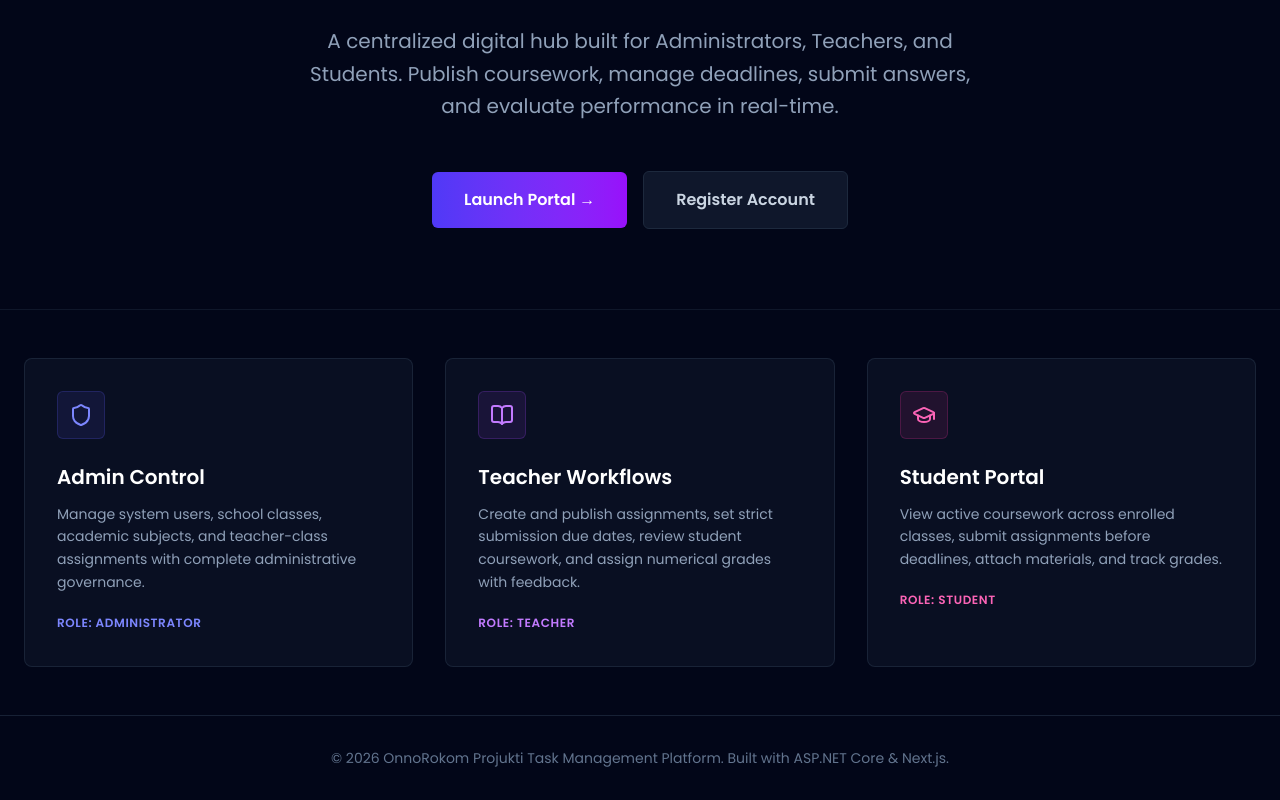
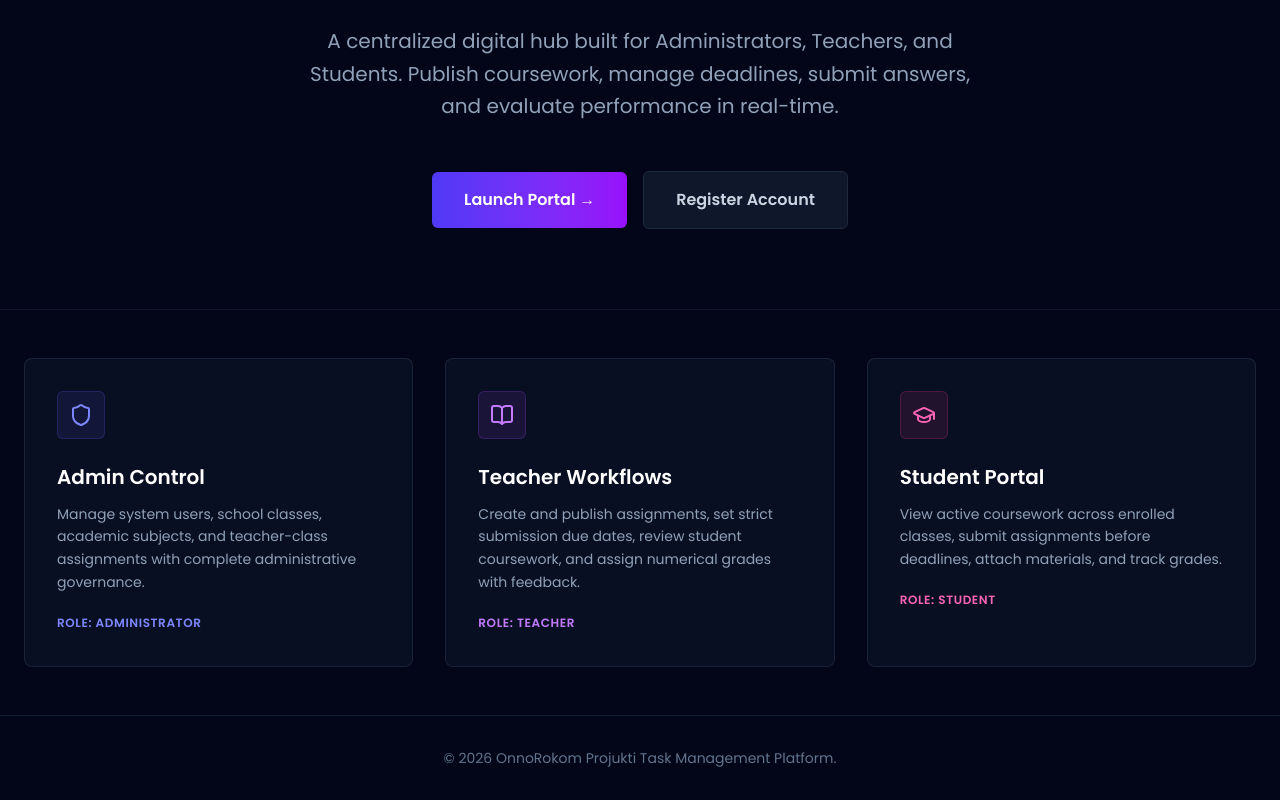
Before and after one commit to Ekaanta/Student_Management-System, a Next.js app in the folder frontend/: page / in a window 1280 px wide. Shown: the part 342-1142 px from the top of the page. Built offline with nearby package versions, Linux system fonts and the light colour scheme; no server answers.

Commit message:
chore: remove Built with ASP.NET Core & Next.js text from footer

```diff
--- a/frontend/src/app/page.tsx
+++ b/frontend/src/app/page.tsx
@@ -107,7 +107,7 @@ export default function HomePage() {
       {/* Footer */}
       <footer className="border-t border-slate-200 dark:border-slate-800/80 py-8 px-6 text-center text-slate-500 dark:text-slate-500 text-sm transition-colors duration-300">
         <div className="max-w-7xl mx-auto flex items-center justify-center">
-          <p>© 2026 OnnoRokom Projukti Task Management Platform. Built with ASP.NET Core & Next.js.</p>
+          <p>© 2026 OnnoRokom Projukti Task Management Platform.</p>
         </div>
       </footer>
     </main>
```
